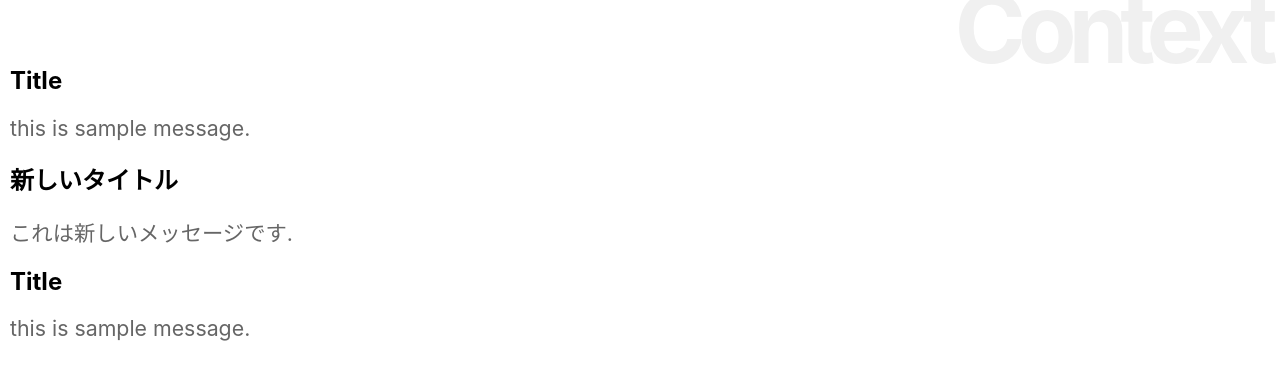
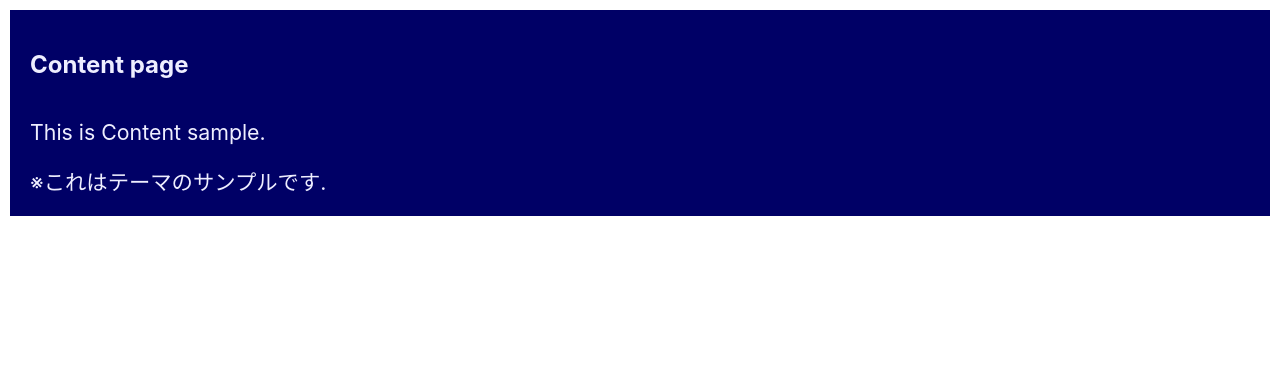
Before and after one commit to kagunyan25/react_study, a React (Create React App) app in the folder react_app/: page / in a window 1280 px wide. Shown: the top 380 px of the page. Built offline with nearby package versions, Linux system fonts and the light colour scheme; the HTML template or start-up script is replaced by a standard one.

Commit message:
3-4コンポーネントのさまざまな機能/コンテキストでテーマを作る

```diff
--- a/react_app/src/App.js
+++ b/react_app/src/App.js
@@ -3,53 +3,53 @@
 import './App.css';
 import Rect from './Rect';
 
-//titleとmessageという値を持つオブジェクトをコンテキストに設定
-let data = {title:'Title',message:'this is sample message.'};
-const SampleContext = React.createContext(data);
+let theme={
+  light:{
+    backgroundColor:"#eef",
+    color:"#006",
+    padding:"10px",
+  },
+  dark:{
+    backgroundColor:"#006",
+    color:"#eef",
+    padding:"10px",
+  }
+};
+
+const ThemeContext = React.createContext(theme.dark);
+
 
 class App extends Component{
-
-  newdata={
-    title:'新しいタイトル',
-    message:'これは新しいメッセージです.'
-  };
+  static contextType = ThemeContext;
 
   render(){
     return(
-      <div>
-        <h1>Context</h1>
-        <Title />
-        <Message />
-        <SampleContext.Provider value={this.newdata}>
-          <Title />
-          <Message />
-        </SampleContext.Provider>
-          <Title />
-          <Message />
+      <div style={this.context}>
+        <Title value="Content page"/>
+        <Message value="This is Content sample."/>
+        <Message value="※これはテーマのサンプルです."/>
       </div>
     );
   }
 }
 
 class Title extends Component{
-  static contextType = SampleContext;//コンテキストが使えるようになる
+  static contextType = ThemeContext;
 
   render(){
     return(
-      <div>
-        <h2>{this.context.title}</h2>
-      </div>
+      <h2 style={this.context}>{this.props.value}</h2>
     );
   }
 }
 
 class Message extends Component{
-  static contextType = SampleContext;//コンテキストが使えるようになる
+  static contextType = ThemeContext;//コンテキストが使えるようになる
 
   render(){
     return(
       <div>
-        <p>{this.context.message}</p>
+        <p style={this.context}>{this.props.value}</p>
       </div>
     );
   }
```
